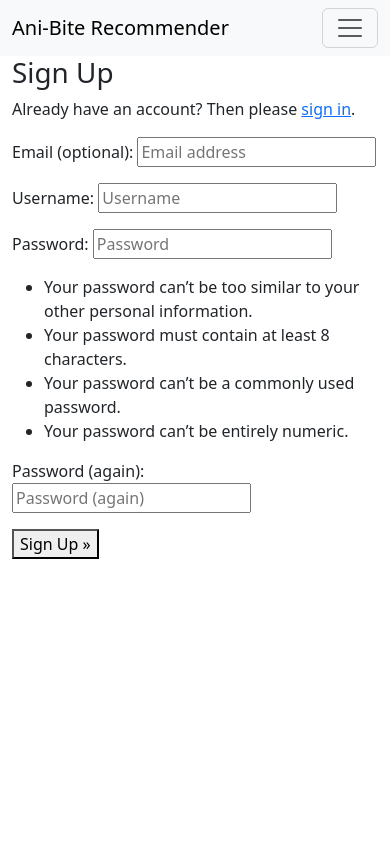
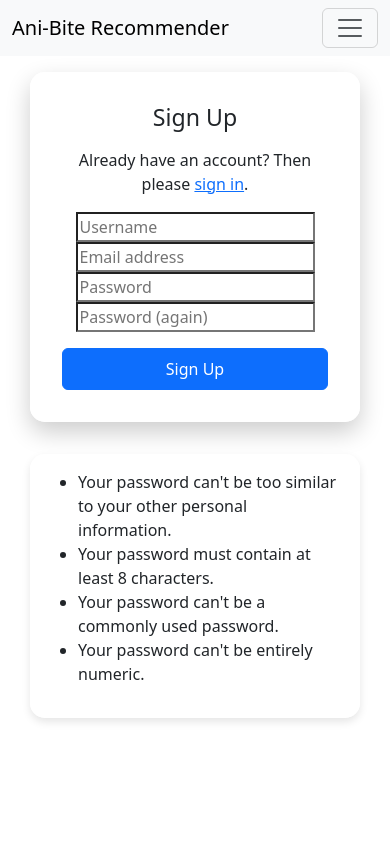
Before and after one commit to leeboi101/cfe-recommender, a Django app: page /accounts/signup/ in a window 390 px wide. Run offline with Django 4.2, Linux system fonts and the light colour scheme; parts of the project's set-up code (start-up, migrations or seed data) failed here and were passed over; some libraries are stand-ins or nearby versions.

Commit message:
static styles included

```diff
--- a/src/cfehome/settings.py
+++ b/src/cfehome/settings.py
@@ -160,6 +160,7 @@ USE_TZ = True
 # https://docs.djangoproject.com/en/4.0/howto/static-files/
 
 STATIC_URL = 'static/'
+STATICFILES_DIRS = [BASE_DIR / "static"]
 
 # Default primary key field type
 # https://docs.djangoproject.com/en/4.0/ref/settings/#default-auto-field
--- /dev/null
+++ b/src/static/css/signup_styles.css
@@ -0,0 +1,74 @@
+html, body {
+    height: 100%;
+    margin: 0;
+    padding: 0;
+    display: flex;
+    flex-direction: column;
+  }
+
+  .main-container {
+    flex-grow: 1;
+    display: flex;
+    align-items: center; /* Aligns vertically */
+    justify-content: center; /* Aligns horizontally */
+    padding: 1rem;
+  }
+
+  /* Container for form and password criteria */
+  .signup-flex-container {
+    display: flex;
+    justify-content: center; /* Centers children horizontally */
+    align-items: flex-start; /* Aligns children at the top */
+    gap: 1rem; /* Spacing between form and criteria */
+  }
+
+  .form-signup {
+    padding: 2rem;
+    background: rgba(255, 255, 255, 0.95);
+    border-radius: 15px;
+    box-shadow: 0 10px 25px rgba(0, 0, 0, 0.2);
+    text-align: center;
+    flex-basis: 330px; /* Width of the form */
+  }
+
+  .password-criteria {
+    background: rgba(255, 255, 255, 0.95);
+    border-radius: 15px;
+    box-shadow: 0 4px 8px rgba(0, 0, 0, 0.1);
+    padding: 1rem;
+    text-align: left;
+    flex-basis: 330px; /* Width of the criteria box */
+    margin-top: 0; /* Align with the form */
+  }
+
+  .form-signup p, .password-criteria p {
+    margin-bottom: 1rem;
+  }
+
+  .form-signup input,
+  .form-signup label {
+    color: #495057;
+    background-color: #fff;
+  }
+
+  .form-signup button {
+    width: 100%;
+    padding: 0.5rem 1rem;
+    margin-top: 1rem;
+  }
+
+  /* Responsive adjustments for smaller screens */
+  @media (max-width: 768px) {
+    .signup-flex-container {
+      flex-direction: column; /* Stack vertically on smaller screens */
+      align-items: center; /* Center-align the stacked items */
+    }
+
+    .form-signup,
+    .password-criteria {
+      width: 100%;
+      max-width: 330px; /* Full width on smaller screens */
+      margin-bottom: 1rem; /* Space between stacked items */
+      flex-basis: auto; /* Adjust flex basis for smaller screens */
+    }
+  }
--- a/src/templates/account/signup.html
+++ b/src/templates/account/signup.html
@@ -1,21 +1,49 @@
 {% extends "account/base.html" %}
 
 {% load i18n %}
+{% load static %}
 
 {% block head_title %}{% trans "Signup" %}{% endblock %}
 
+{% block extra_head %}
+  <link href="{% static 'css/signup_styles.css' %}" rel="stylesheet">
+{% endblock %}
+
 {% block content %}
-<h1>{% trans "Sign Up" %}</h1>
+<!-- Main content container for signup -->
+<div class="main-container">
+  <!-- Flex container for both form and criteria messages -->
+  <div class="signup-flex-container">
 
+    <!-- Sign-up form -->
+    <main class="form-signup">
+      <h1 class="h3 mb-3 fw-normal">{% trans "Sign Up" %}</h1>
       <p>{% blocktrans %}Already have an account? Then please <a href="{{ login_url }}">sign in</a>.{% endblocktrans %}</p>
 
-<form class="signup" id="signup_form" method="post" action="{% url 'account_signup' %}">
+      <form id="signup_form" method="post" action="{% url 'account_signup' %}">
         {% csrf_token %}
-  {{ form.as_p }}
+        {{ form.non_field_errors }}
+        {{ form.username }}
+        {{ form.email }}
+        {{ form.password1 }}
+        {{ form.password2 }}
         {% if redirect_field_value %}
         <input type="hidden" name="{{ redirect_field_name }}" value="{{ redirect_field_value }}" />
         {% endif %}
-  <button type="submit">{% trans "Sign Up" %} &raquo;</button>
+        <button class="btn btn-primary" type="submit">{% trans "Sign Up" %}</button>
       </form>
+    </main>
 
+    <!-- Password criteria messages -->
+    <div class="password-criteria">
+      <ul>
+        <li>Your password can't be too similar to your other personal information.</li>
+        <li>Your password must contain at least 8 characters.</li>
+        <li>Your password can't be a commonly used password.</li>
+        <li>Your password can't be entirely numeric.</li>
+      </ul>
+    </div>
+
+  </div>
+</div>
 {% endblock %}
```
Also changed, not shown: src/static/css/login_styles.css (added, +62 -0 lines), src/static/css/logout_styles.css (added, +40 -0 lines), src/templates/account/login.html (+19 -13 lines), src/templates/account/logout.html (+15 -7 lines). Lines whose indentation alone changed are shown as unchanged.
